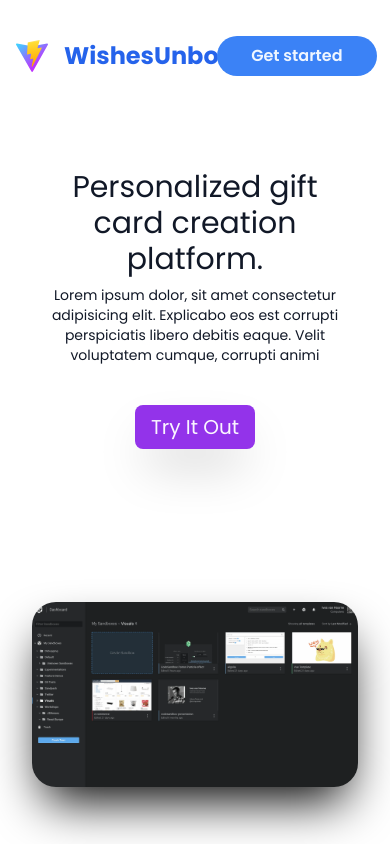
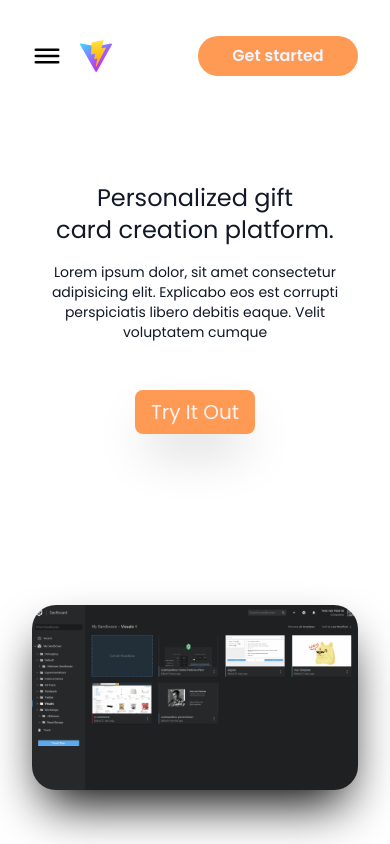
Before and after one commit to Build-Bridge/WishesUnbox, a React (Vite) app: page / in a window 390 px wide. Shown: the top 844 px of the page. Built offline with nearby package versions, Linux system fonts and the light colour scheme.

Commit message:
Updated UI

```diff
--- a/src/components/LandingPage/Header.jsx
+++ b/src/components/LandingPage/Header.jsx
@@ -1,12 +1,34 @@
 import React from "react";
 
+function Hamburger({ width, height }) {
+  return (
+    <svg
+      xmlns="http://www.w3.org/2000/svg"
+      width={width || "1em"}
+      height={height || "1lem"}
+      viewBox="0 0 24 24"
+    >
+      <path
+        fill="none"
+        stroke="currentColor"
+        strokeLinecap="round"
+        strokeLinejoin="round"
+        strokeWidth="2"
+        d="M3 17h18M3 12h18M3 7h18"
+      />
+    </svg>
+  );
+}
 function Header() {
   return (
     <nav className="w-full pt-9 px-8 flex justify-between items-center absolute top-0">
-      <h1 className="text-2xl text-blue-600 font-bold flex gap-4 items-center justify-center">
+      <span className="md:hidden text-3xl absolute">
+        <Hamburger />
+      </span>
+      <a className="text-2xl text-blue-600 font-bold flex max-md:ml-12 gap-4 items-center justify-center">
         <img src="/vite.svg"></img> {/*This should be replaced with the actual logo*/}
-        <span>WishesUnbox</span>
-      </h1>
+        <span className="max-sm:hidden">WishesUnbox</span>
+      </a>
       <div className="flex gap-7 items-center justify-center text-md text-cyan-900 font-semibold font-[cursive]">
         <a href="#" className="hover:text-blue-500 max-md:hidden">
           Follow
@@ -14,7 +36,7 @@ function Header() {
         <a href="#" className="hover:text-blue-500 max-md:hidden">
           Dashboard
         </a>
-        <a className="w-40 text-blue-50 bg-blue-500 font-semibold text-md rounded-3xl py-2 text-center">
+        <a className="w-40 text-blue-50 bg-[#FF9A55] font-semibold text-md rounded-3xl py-2 text-center">
           Get started
         </a>
       </div>
--- a/src/components/LandingPage/index.jsx
+++ b/src/components/LandingPage/index.jsx
@@ -6,26 +6,26 @@ function LandingPage() {
   return (
     // <div className=" w-full bg-gradient-to-r from-pink-500 via-purple-500 to-red-500 background-animate">
     <div className="flex items-center flex-col justify-center w-full relative h-min">
-      <main className="w-full flex flex-col items-center max-w-7xl px-8 relative min-h-screen">
+      <main className="w-full flex flex-col items-center max-w-7xl px-8 pb-8 relative min-h-screen">
         <Header />
-        <div className="grid items-center justify-center flex-col pt-28 w-full gap-10 lg:grid-cols-2 min-h-screen">
-          <div className="">
-            <p className="text-3xl max-lgw:my-12 text-gray-900 max-lg:text-center">
+        <div className="grid items-center justify-center flex-col max-lg:pt-32 w-full gap-16 lg:grid-cols-2 min-h-screen">
+          <div className="mx-auto max-lg:max-w-lg">
+            <p className="text-2xl lg:text-3xl text-gray-900 max-lg:text-center">
               Personalized gift <br /> card creation platform.
             </p>
-            <p className="text-sm text-gray-900 max-lg:text-center py-2">
+            <p className="text-sm text-gray-900 max-lg:text-center py-4">
               Lorem ipsum dolor, sit amet consectetur adipisicing elit. Explicabo eos est corrupti
-              perspiciatis libero debitis eaque. Velit voluptatem cumque, corrupti animi
+              perspiciatis libero debitis eaque. Velit voluptatem cumque
             </p>
             <div className="w-full max-lg:flex items-center justify-center">
-              <button className="bg-purple-600 text-purple-50 text-xl px-4 py-2 rounded-lg shadow-2xl mt-8">
+              <button className="bg-[#FF9A55] text-red-50 text-xl px-4 py-2 rounded-lg shadow-2xl mt-8">
                 Try It Out
               </button>
             </div>
           </div>
           <img
             src="/0.webp"
-            className="w-[800spx] rounded-3xl shadow-2xl max-h-[calc(100-30px)] shadow-black bg-blue-200"
+            className="max-w-[700px] w-full rounded-3xl shadow-2xl max-h-[calc(100-30px)] shadow-black bg-blue-200"
           ></img>
         </div>
       </main>
```
